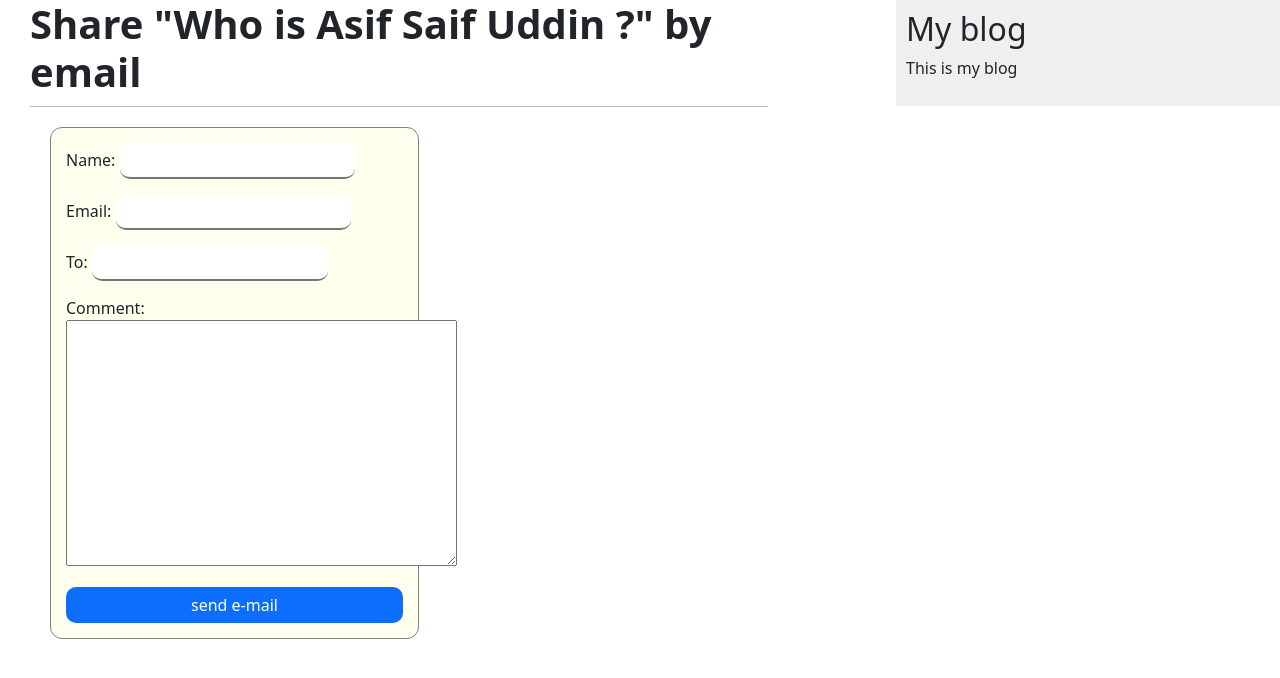
After one commit to s-kvng/My-Blog-, a Django app: page /blog/7/share/ in a window 1280 px wide. The commit adds this page. Shown: the top 678 px of the page. Run offline with Django 4.2, Linux system fonts and the light colour scheme; data comes from the database, SQL or seed files in the repository.

Commit message:
Update on Email feature
Email feature successfully integrated

```diff
--- /dev/null
+++ b/mysite/blog/forms.py
@@ -0,0 +1,10 @@
+from django import forms
+
+
+
+class EmailPostForm(forms.Form):
+
+    name = forms.CharField(max_length=25)
+    email = forms.EmailField()
+    to = forms.EmailField()
+    comment = forms.CharField(required=False, widget=forms.Textarea)
--- a/mysite/blog/templates/blog/base.html
+++ b/mysite/blog/templates/blog/base.html
@@ -8,6 +8,7 @@
     <meta name="viewport" content="width=device-width, initial-scale=1.0">
     <title>{% block title %}{% endblock %}</title>
     <link  href="{% static "css/blog.css" %}" rel="stylesheet" >
+    <link href="https://cdn.jsdelivr.net/npm/bootstrap@5.0.2/dist/css/bootstrap.min.css" rel="stylesheet" integrity="sha384-EVSTQN3/azprG1Anm3QDgpJLIm9Nao0Yz1ztcQTwFspd3yD65VohhpuuCOmLASjC" crossorigin="anonymous">
 </head>
 <body>
     <div id="content">
@@ -20,4 +21,5 @@
         <p>This is my blog</p>
     </div>
 </body>
+<script src="https://cdn.jsdelivr.net/npm/bootstrap@5.0.2/dist/js/bootstrap.bundle.min.js" integrity="sha384-MrcW6ZMFYlzcLA8Nl+NtUVF0sA7MsXsP1UyJoMp4YLEuNSfAP+JcXn/tWtIaxVXM" crossorigin="anonymous"></script>
 </html>
--- a/mysite/blog/templates/blog/post/details.html
+++ b/mysite/blog/templates/blog/post/details.html
@@ -11,4 +11,8 @@
 
  {{post.body|linebreaks }}
 
+ <p>
+    <a href="{% url "blog:post_share" post.id %}" > Share this post </a>
+ </p>
+
 {% endblock %}
--- /dev/null
+++ b/mysite/blog/templates/blog/post/share.html
@@ -0,0 +1,78 @@
+
+{% extends 'blog/base.html'%}
+
+{% block title %} Share a post{% endblock %}
+
+{% block content %}
+{% if sent %}
+<h1> E-mail successfully sent !! </h1>
+<p>
+    {{post.title}} was successfully sent to {{form.cleaned_data.to}}
+</p>
+{% else %}
+<h1 id="title"> Share "{{post.title}}" by email </h1>
+
+<form method="post">
+{% csrf_token %}
+
+{% comment %} {{form.as_p}} {% endcomment %}
+
+{% for field in form%}
+
+<div class="forms">
+{{feild.error}}
+{{field.label_tag}} {{field}}
+</div>
+
+<style>
+.forms{
+    margin: 0 0 15px 0;
+
+}
+
+#title{
+    font-weight: 700 !important;
+}
+
+input{
+    padding: 5px 0;
+    border-top : none;
+    border-left : none;
+    border-right : none;
+    border-radius : 10px;
+    width: 70%;
+
+}
+
+form{
+    background-color: #ffe;
+    border : 1px solid gray ;
+    border-radius : 12px;
+    width: 50%;
+    padding: 15px;
+    margin: 20px;
+    {% comment %} justify-content: center; {% endcomment %}
+    align-items: center;
+    {% comment %} text-align: center; {% endcomment %}
+
+
+}
+
+.btn{
+    width: 100%;
+    border-radius: 10px;
+    border: none;
+}
+
+</style>
+
+{% endfor %}
+
+
+<div class="d-grid gap-2">
+    <input class="btn btn-primary" type="submit" value="send e-mail">
+  </div>
+</form>
+{% endif %}
+
+{% endblock %}
--- a/mysite/blog/urls.py
+++ b/mysite/blog/urls.py
@@ -8,4 +8,5 @@ urlpatterns = [
     #path('', views.post_list , name='post_list'), #function based view
     path('', views.PostListView.as_view(), name='post_list'), #class based view , that uses the generic ListView
     path('<int:year>/<int:month>/<int:day>/<slug:post>', views.post_details , name='post_details'),
+    path('<int:post_id>/share/', views.post_share, name='post_share'),
 ]
--- a/mysite/blog/views.py
+++ b/mysite/blog/views.py
@@ -2,6 +2,8 @@ from django.shortcuts import render, get_object_or_404
 from .models import Post
 from django.core.paginator import Paginator, PageNotAnInteger, EmptyPage
 from django.views.generic import ListView
+from .forms import EmailPostForm
+from django.core.mail import send_mail
 
 
 # Create your views here.
@@ -35,7 +37,7 @@ def post_details(request,year,month,day,post):
 
     return render(request, 'blog/post/details.html', {'post': post})
 
-class PostListView(ListView):
+class PostListView(ListView): #class based view , inherited from ListView
     """
     Alternative to post_list view
     """
@@ -44,3 +46,36 @@ class PostListView(ListView):
     context_object_name= 'posts'
     paginate_by= 3
     template_name= 'blog/post/list.html'
+
+
+
+def post_share(request, post_id):
+
+    post = get_object_or_404(Post, id=post_id, status = Post.Status.PUBLISHED)
+    sent = False
+
+
+    if request.method == 'POST':
+        #form was submitted
+
+        form = EmailPostForm(request.POST)
+        if form.is_valid():
+            # form feilds passed validation
+            cd = form.cleaned_data # captures the inputed data in a dictionary form (fields as keys and input as values)
+
+            #send mail
+            post_url = request.build_absolute_uri(post.get_absolute_url())
+
+            subject = f"{cd['name']} recommended you read" \
+                        f' "{post.title}"'
+            message = f"Read {post.title} at {post_url}\n\n" \
+                      f"{cd['name']}\'s comments: {cd['comment']}"
+
+            send_mail(subject, message , 'dproject8420@gmail.com', [cd['to']])
+
+            sent=True
+
+    else:
+        form = EmailPostForm()
+
+    return render(request, 'blog/post/share.html', {'post': post, 'form': form , 'sent': sent})
```
Also changed, not shown: mysite/mysite/settings.py (+7 -0 lines).
